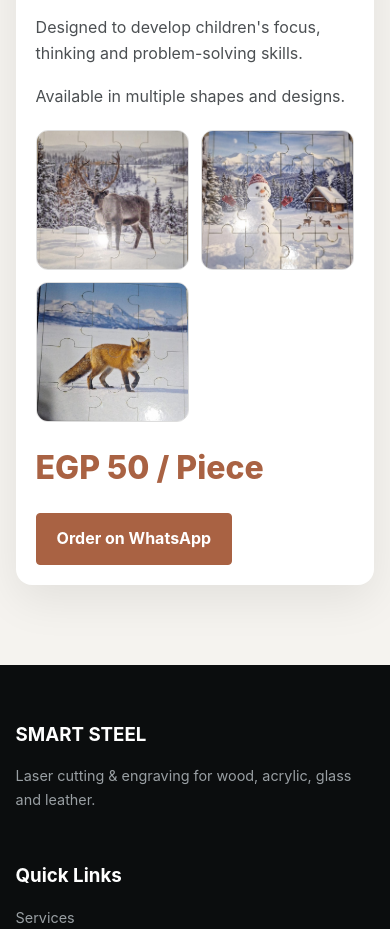
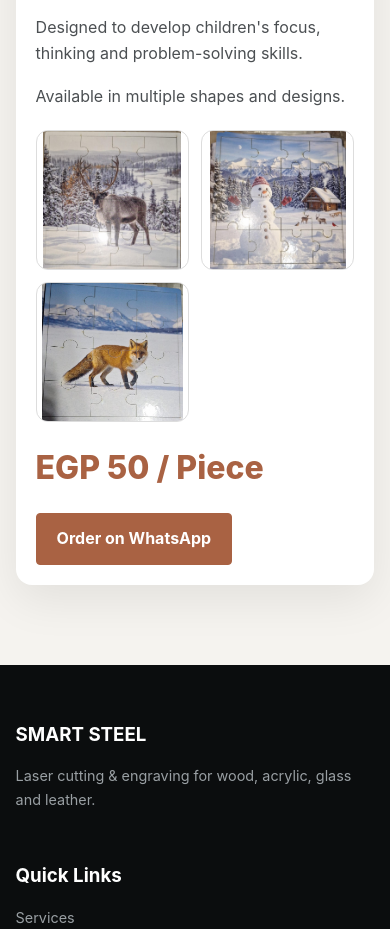
Before and after one commit to smarsteel/smartsteel-website, a plain HTML site: page index.html in a window 390 px wide. Shown: the part 10068-10997 px from the top of the page. Drawn offline with Linux system fonts and the light colour scheme.

Commit message:
Update index.html

```diff
--- a/index.html
+++ b/index.html
@@ -136,9 +136,10 @@
 
 .puzzle-gallery {
   display: grid;
-  grid-template-columns: repeat(2, 1fr);
+  grid-template-columns: repeat(3, 1fr);
   gap: 12px;
   margin: 20px 0;
+grid-column: 1;
 }
 
 .puzzle-gallery img {
@@ -177,26 +178,15 @@
   .puzzle-card h2 {
     font-size: 2rem;
   }
-
 .puzzle-gallery {
-  display: grid;
   grid-template-columns: repeat(2, 1fr);
-  gap: 12px;
-  margin: 20px 0;
+  grid-column: 1;
 }
 
 .puzzle-gallery img {
-  width: 100%;
-  height: 180px;
-  object-fit: cover;
-  border-radius: 12px;
-  border: 1px solid #ddd;
+  height: 140px;
 }
 
-@media (max-width: 600px) {
-  .puzzle-gallery img {
-    height: 140px;
-  }
 }
   </style>
 </head>
```
